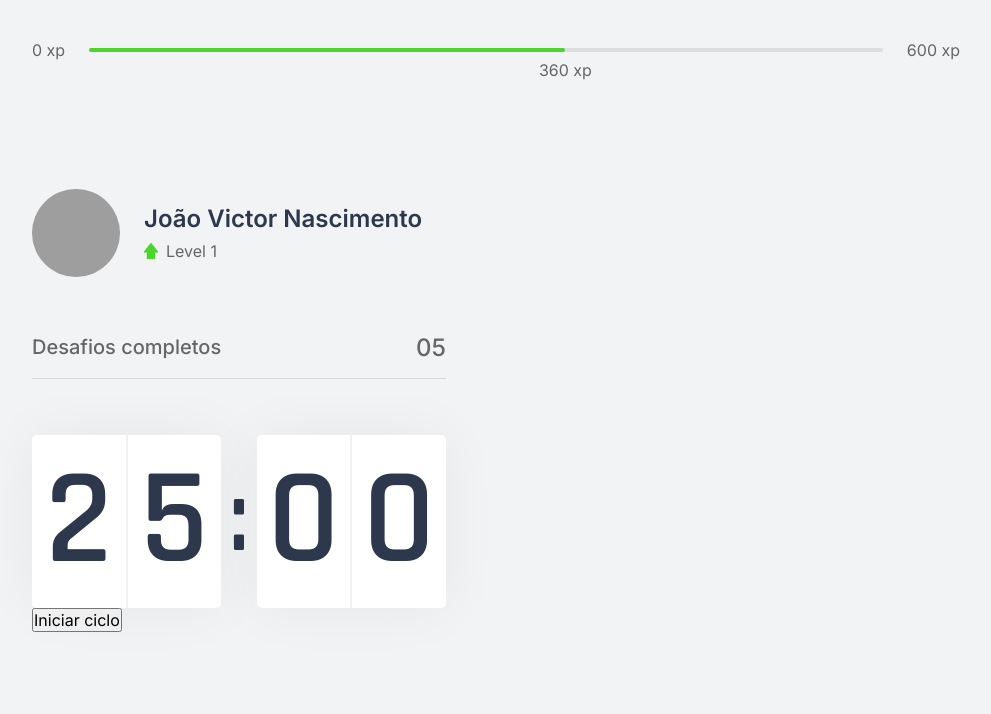
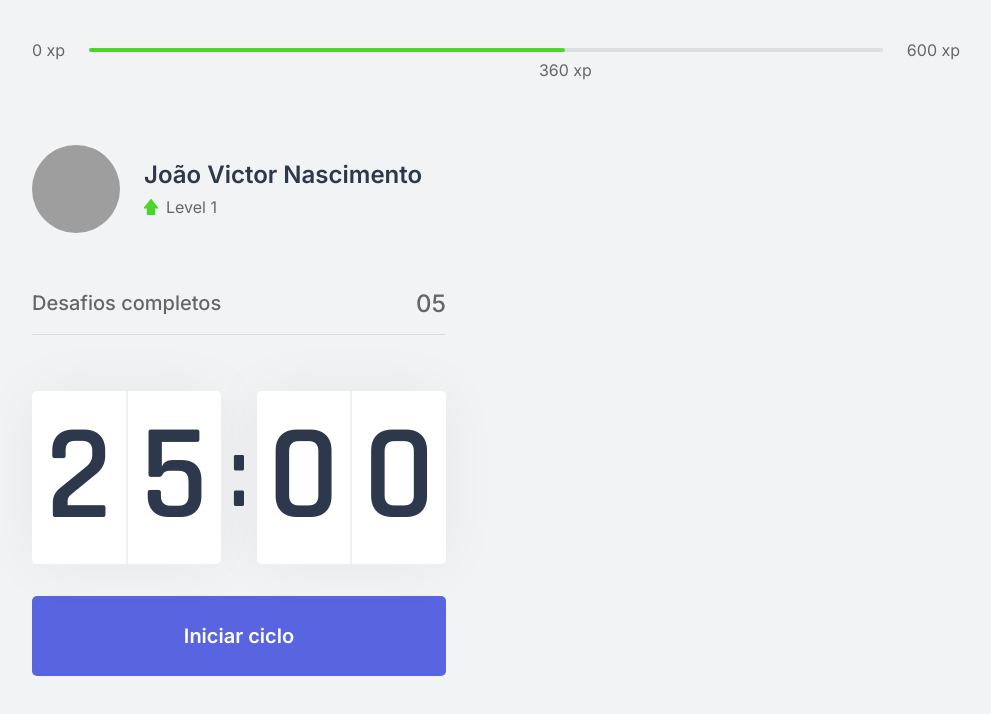
Before and after one commit to nascjoao/moveit, a Next.js app: page / in a window 1280 px wide. Shown: the top 714 px of the page, without its empty margins (144-1135 px from the left). Built offline with nearby package versions, Linux system fonts and the light colour scheme; grey boxes are pictures that could not be loaded.

Commit message:
style countdown button

```diff
--- a/src/styles/components/Countdown.module.css
+++ b/src/styles/components/Countdown.module.css
@@ -32,3 +32,30 @@
     font-size: 6.25rem;
     margin: 0 0.5rem;
 }
+
+.countdownButton {
+    width: 100%;
+    height: 5rem;
+
+    margin-top: 2rem;
+
+    display: flex;
+    align-items: center;
+    justify-content: center;
+
+    border: 0;
+    border-radius: 5px;
+    outline: none;
+
+    background: var(--blue);
+    color: var(--white);
+
+    font-size: 1.25rem;
+    font-weight: 600;
+
+    transition: background .2s;
+}
+
+.countdownButton:hover {
+    background: var(--blue-dark);
+}
```
